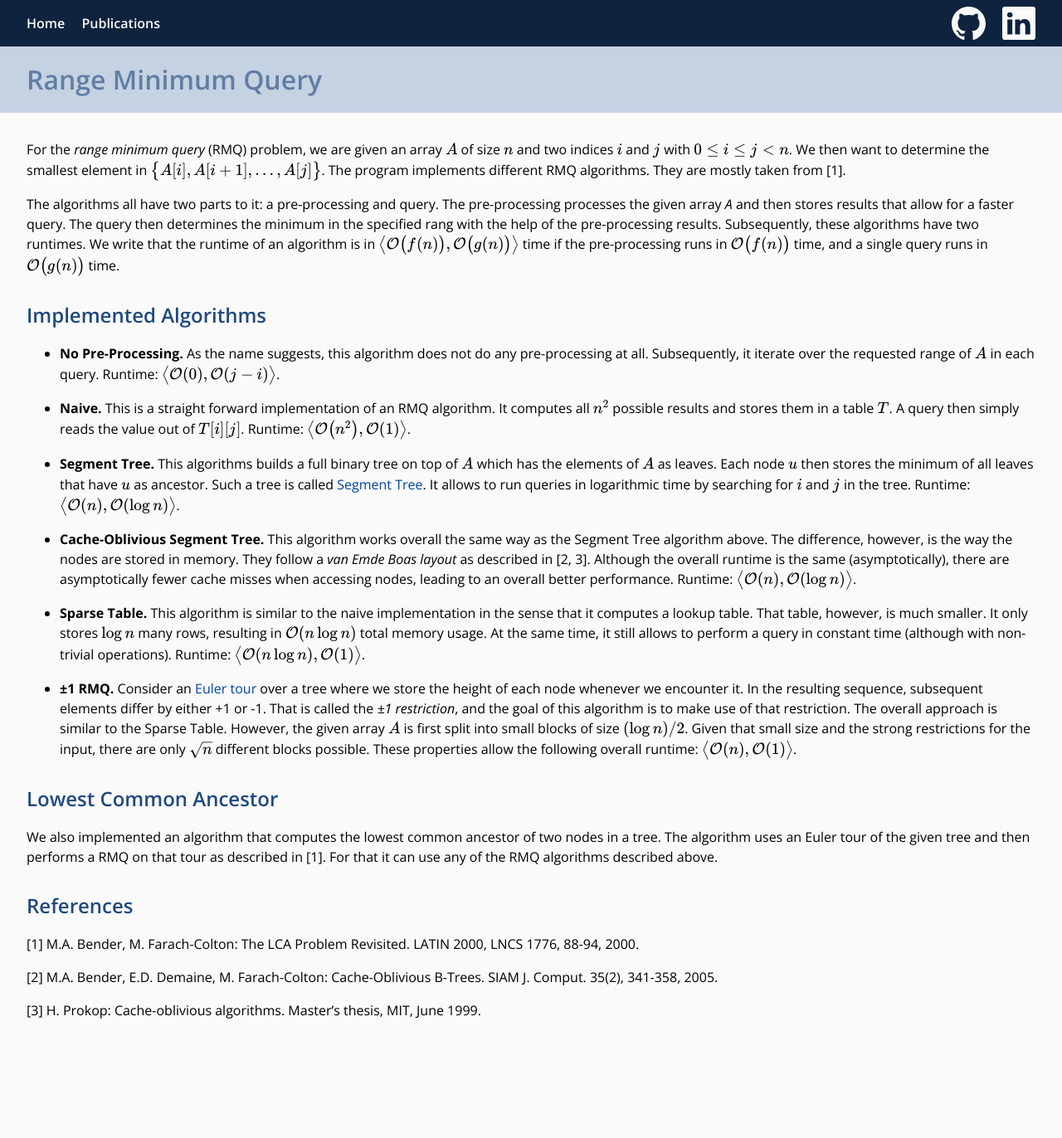
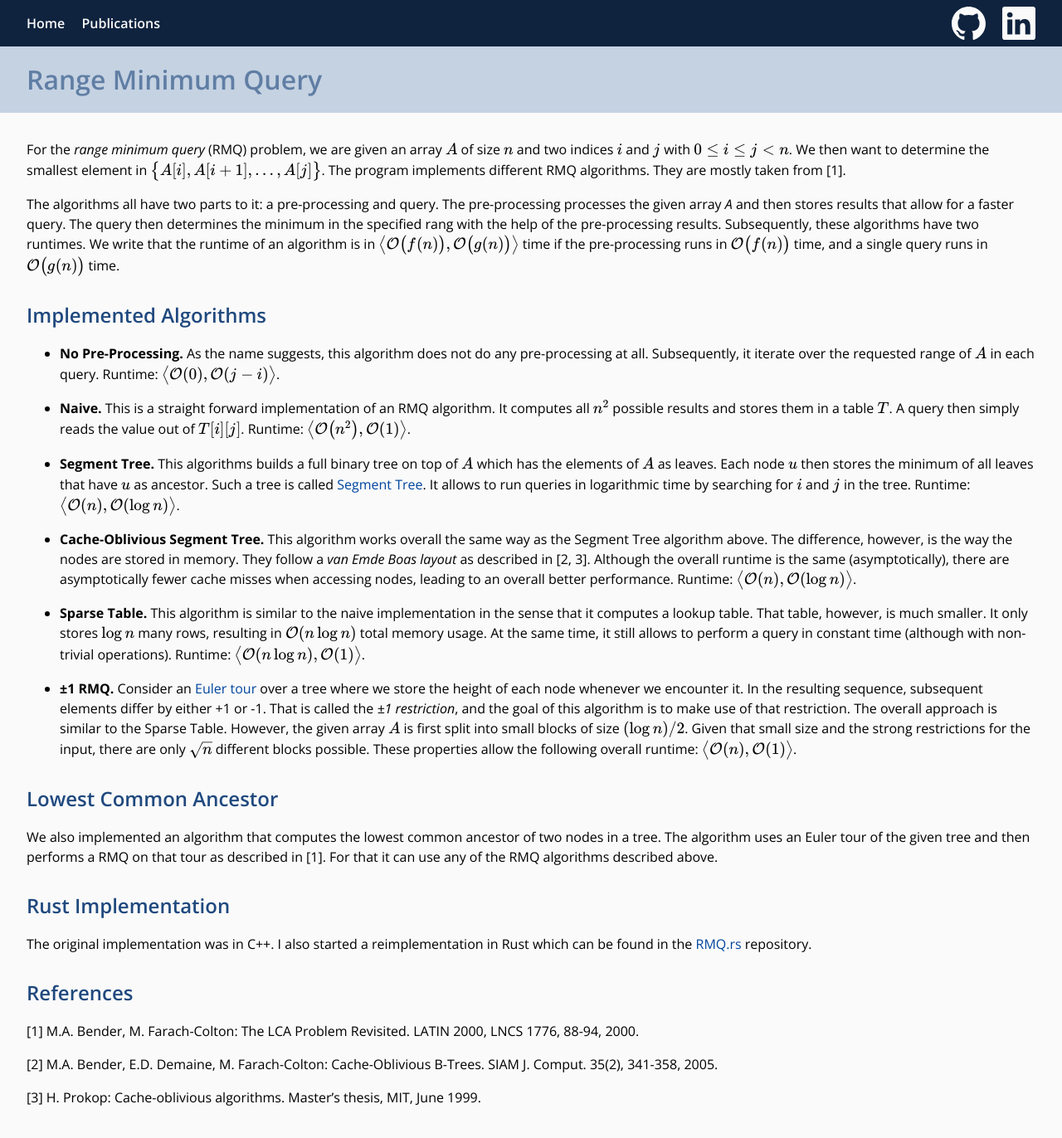
Before and after one commit to ALeitert/aleitert.github.io, a Jekyll site: the page built from _projects/rmq.md, in a window 1280 px wide and 1399 px high. Shown: the top 1372 px of the window at 83% size. Built offline with Jekyll 4.4.1, drawn with Linux system fonts in a browser that asks for light colours; nearby versions of some CDN libraries.

Commit message:
Added reference to RMQ.rs.

```diff
--- a/_projects/rmq.md
+++ b/_projects/rmq.md
@@ -1,6 +1,6 @@
 ---
 title: "Range Minimum Query"
-description: Implementation of various Range Minimum Query algorithms.
+description: Implementation of various Range Minimum Query algorithms in C++ (and partially Rust).
 
 layout: default
 
@@ -70,6 +70,13 @@ We also implemented an algorithm that computes the lowest common ancestor of two
 The algorithm uses an Euler tour of the given tree and then performs a RMQ on that tour as described in [1].
 For that it can use any of the RMQ algorithms described above.
 
+
+## Rust Implementation
+
+The original implementation was in C++.
+I also started a reimplementation in Rust which can be found in the [RMQ.rs](https://github.com/ALeitert/RMQ.rs) repository.
+
+
 ## References
 
 [1] M.A. Bender, M. Farach-Colton:
```
